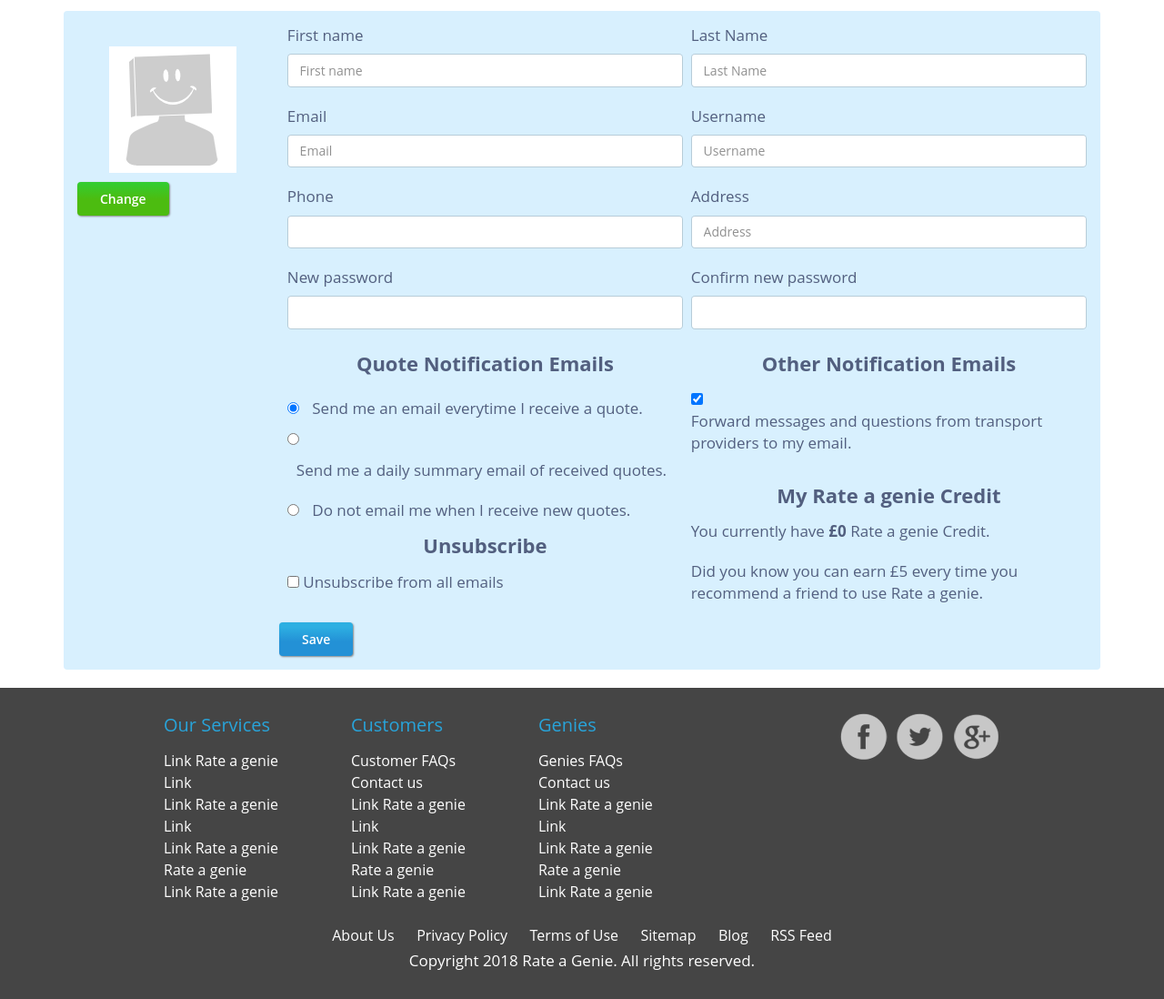
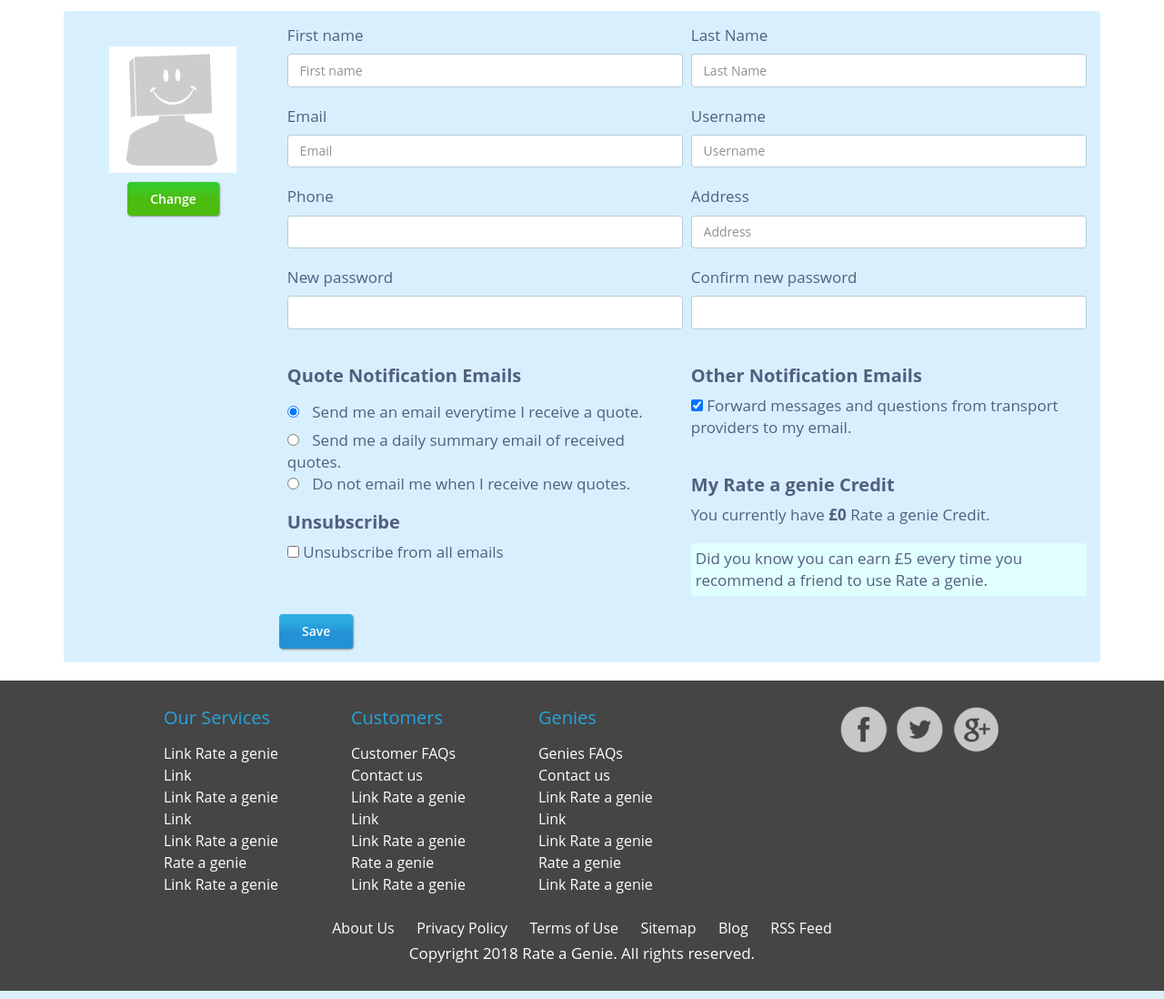
Before and after one commit to Svetlana712/rate-a-genie, a PHP site: page /profile.html in a window 1280 px wide. Shown: the part 168-1266 px from the top of the page at 91% size. Run offline with PHP 8.4, Linux system fonts and the light colour scheme; some libraries are stand-ins or nearby versions.

Commit message:
Add files via upload

```diff
--- a/rateagenie/sass/style2.css
+++ b/rateagenie/sass/style2.css
@@ -1121,14 +1121,17 @@ footer {
 /***********Profile page******************* */
 #profile [type="radio"] + label,
 #profile [type="radio"]:checked + label,
-#profile [type="radio"] + label:hover {
+#profile [type="radio"] + label:hover,
+#profile [type="radio"]:checked + label:hover {
   border: none;
   background: none;
   color: inherit;
   transition: none;
   text-shadow: none;
   display: inline-block;
-  *display: inline; }
+  *display: inline;
+  font-size: 17px;
+  line-height: 18px; }
 #profile [type="radio"]:checked,
 #profile [type="radio"]:not(:checked) {
   position: relative;
@@ -1136,7 +1139,7 @@ footer {
 #profile #profile_image {
   display: none; }
 #profile .file-preview .linkbtn {
-  margin: 10px 0; }
+  margin: 10px auto; }
 
 #user_info {
   width: 100%;
@@ -1149,6 +1152,16 @@ footer {
   border-radius: 4px;
   margin-bottom: 20px;
   padding: 15px; }
+  #user_info .wrapper label,
+  #user_info .wrapper label:hover {
+    display: inline; }
+  #user_info h3 {
+    text-align: left;
+    font-size: 20px;
+    line-height: 22px;
+    margin: 20px auto 10px auto; }
+  #user_info #profile-submit {
+    clear: both; }
 
 #left-col {
   width: 19%;
@@ -1167,6 +1180,14 @@ footer {
     margin-left: 1%;
     float: left;
     padding-bottom: 20px; }
+
+.highlight-text {
+  padding: 5px;
+  background: lightcyan;
+  -webkit-border-radius: 4px;
+  -moz-border-radius: 4px;
+  -ms-border-radius: 4px;
+  border-radius: 4px; }
 
 @media (max-width: 1199px) {
   .contactTeam .callteam .phone {
--- a/rateagenie/sass/style2.sass
+++ b/rateagenie/sass/style2.sass
@@ -1287,7 +1287,8 @@ footer
 #profile
   [type="radio"] + label,
   [type="radio"]:checked + label,
-  [type="radio"] + label:hover
+  [type="radio"] + label:hover,
+  [type="radio"]:checked + label:hover
     border: none
     background: none
     color: inherit
@@ -1295,6 +1296,8 @@ footer
     text-shadow: none
     display: inline-block
     *display: inline
+    font-size: 17px
+    line-height: 18px
 
 
   [type="radio"]:checked,
@@ -1307,7 +1310,7 @@ footer
 
   .file-preview
     .linkbtn
-      margin: 10px 0
+      margin: 10px auto
 
 #user_info
   width: 100%
@@ -1318,6 +1321,20 @@ footer
   margin-bottom: 20px
   padding: 15px
 
+  .wrapper
+    label,
+    label:hover
+      display: inline
+
+  h3
+    text-align: left
+    font-size: 20px
+    line-height: 22px
+    margin: 20px auto 10px auto
+
+  #profile-submit
+    clear: both
+
 #left-col
   width: 19%
   margin-right: 1%
@@ -1336,6 +1353,13 @@ footer
     margin-left: 1%
     float: left
     padding-bottom: 20px
+
+.highlight-text
+  padding: 5px
+  background: lightcyan
+  @include border-radius(4px)
+
+
 
 
 
```
Also changed, not shown: 1 other file.
